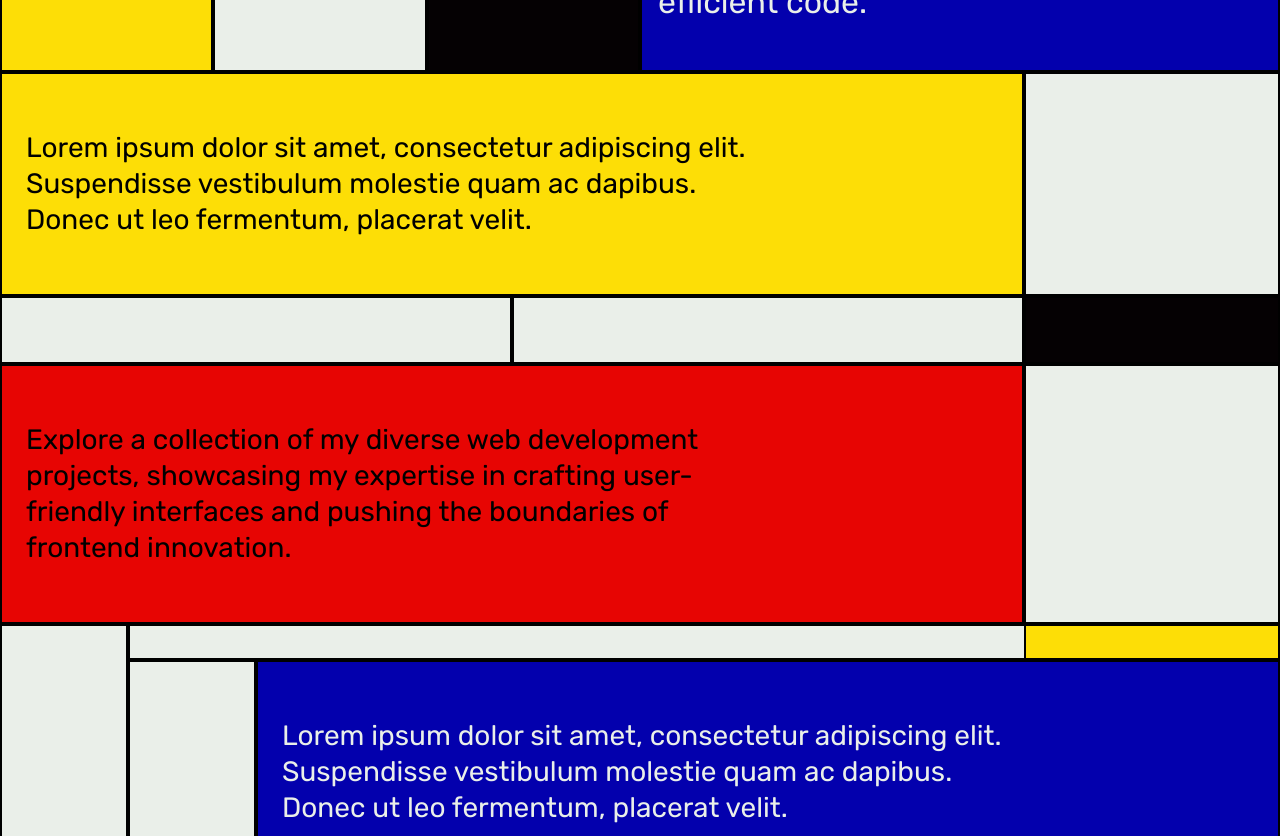
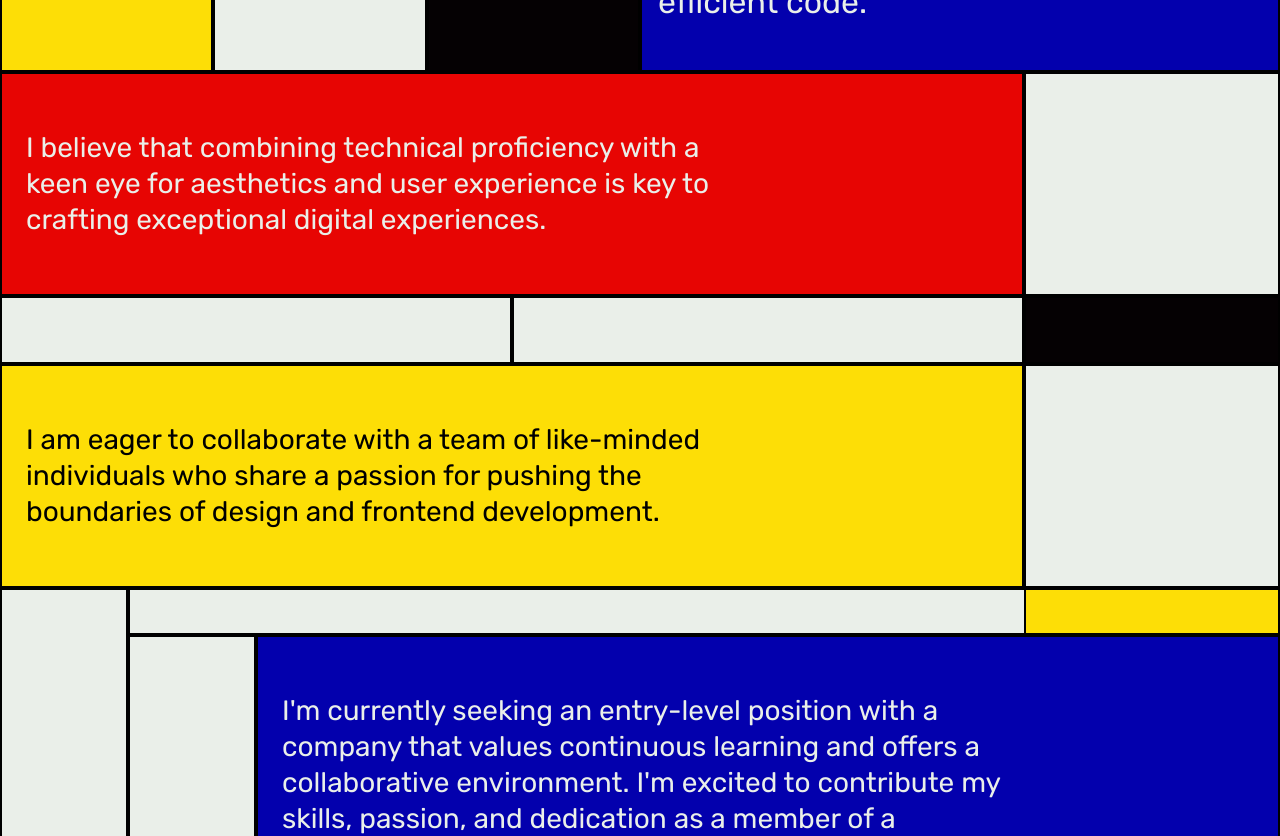
Before and after one commit to doganeraylin/personal-portfolio, a Nuxt app: page /about in a window 1280 px wide. Shown: the part 500-1336 px from the top of the page. Built offline with nearby package versions, Linux system fonts and the light colour scheme.

Commit message:
changed text content

```diff
--- a/components/About/StatementOne.vue
+++ b/components/About/StatementOne.vue
@@ -1,7 +1,7 @@
 <template>
     <div class="container">
         <div class="container__text">
-            <p>Lorem ipsum dolor sit amet, consectetur adipiscing elit. Suspendisse vestibulum molestie quam ac dapibus. Donec ut leo fermentum, placerat velit.</p>
+            <p> I believe that combining technical proficiency with a keen eye for aesthetics and user experience is key to crafting exceptional digital experiences. </p>
         </div>
         <div class="container__transparent_vertical"></div>
         <div class="container__transparent_horizontal_first"></div>
@@ -22,7 +22,8 @@
         }
         &__text {
             padding: 2.5rem 1.5rem;
-            background-color: $primary-yellow;
+            background-color: $primary-red;
+            color: $primary-gray;
             grid-column: span 4;
         }
         &__text p {
--- a/components/About/StatementThree.vue
+++ b/components/About/StatementThree.vue
@@ -5,7 +5,7 @@
         <div class="container__yellow"></div>
         <div class="container__left_vertical-thin"></div>
         <div class="container__text">
-            <p>Lorem ipsum dolor sit amet, consectetur adipiscing elit. Suspendisse vestibulum molestie quam ac dapibus. Donec ut leo fermentum, placerat velit.</p>
+            <p>I'm currently seeking an entry-level position with a company that values continuous learning and offers a collaborative environment. I'm excited to contribute my skills, passion, and dedication as a member of a dynamic development team.</p>
         </div>
         <div class="container__bottom_short"></div>
         <div class="container__bottom_long"></div>
--- a/components/About/StatementTwo.vue
+++ b/components/About/StatementTwo.vue
@@ -2,7 +2,7 @@
     <div class="container">
         <div class="container__text">
             <p>
-                Explore a collection of my diverse web development projects, showcasing my expertise in crafting user-friendly interfaces and pushing the boundaries of frontend innovation.
+               I am eager to collaborate with a team of like-minded individuals who share a passion for pushing the boundaries of design and frontend development.
             </p>
         </div>
         <div class="container__transparent_vertical"></div>
@@ -21,7 +21,7 @@
     &__text {
         grid-column: span 4;
         padding: 2.5rem 1.5rem;
-        background-color: $primary-red;
+        background-color: $primary-yellow;
     }
 }
 
--- a/components/Home.vue
+++ b/components/Home.vue
@@ -6,13 +6,13 @@
         <div class="container__content">
             <h1 class="container__name">Aylin Doğaner</h1>
             <h2 class="container__position">Frontend Developer</h2>
-            <p class="container__description">Lorem ipsum dolor sit amet, consectetur adipiscing elit. Suspendisse vestibulum molestie quam ac dapibus. Donec ut leo fermentum, placerat velit.Lorem ipsum dolor sit amet, consectetur adipiscing elit. Suspendisse vestibulum molestie quam ac dapibus</p>
+            <p class="container__description">I'm a self-taught frontend developer passionate about creating engaging user experiences through innovative designs and seamless interactions. I aim to combine technical proficiency with a keen eye for aesthetics to bring digital projects to life. Let's collaborate and create something amazing together!</p>
         </div>
         <div class="container__button">
             <Button
                 buttonClass="button_secondary"
                 buttonText="explore my work"
-                to="/products"
+                to="/projects"
             />
         </div>
         <div class="container__bottom"></div>
@@ -55,7 +55,7 @@
     &__position {
         line-height: 4rem;
         font-style: italic;
-        opacity: 0.5;
+        font-weight: 100;
     }
     &__description {
         margin: 1rem 0;
@@ -95,8 +95,6 @@
         &__position {
             font-size: 2.5rem;
             line-height: 4rem;
-            font-style: italic;
-            opacity: 0.5;
         }
         &__description {
             font-size: 1.5rem;
```
